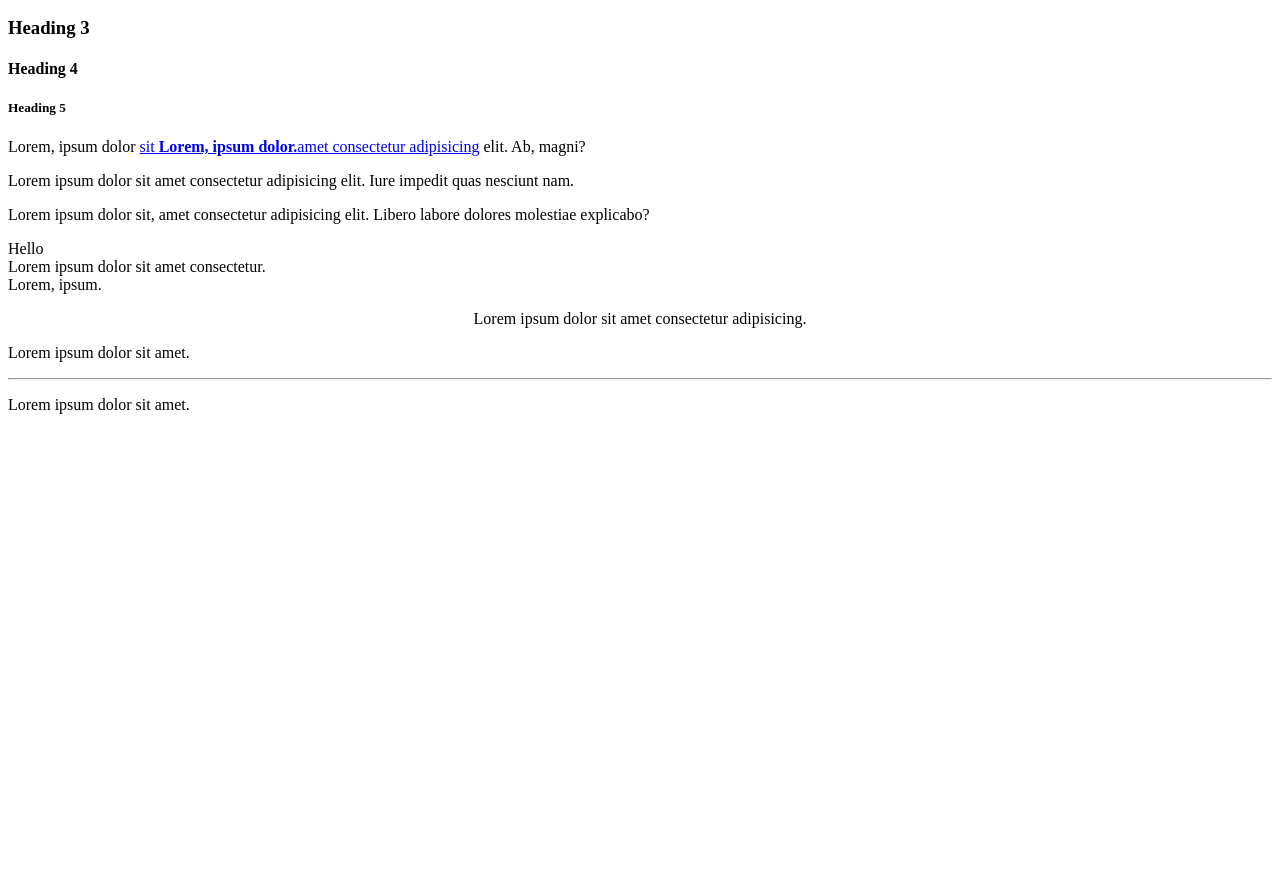
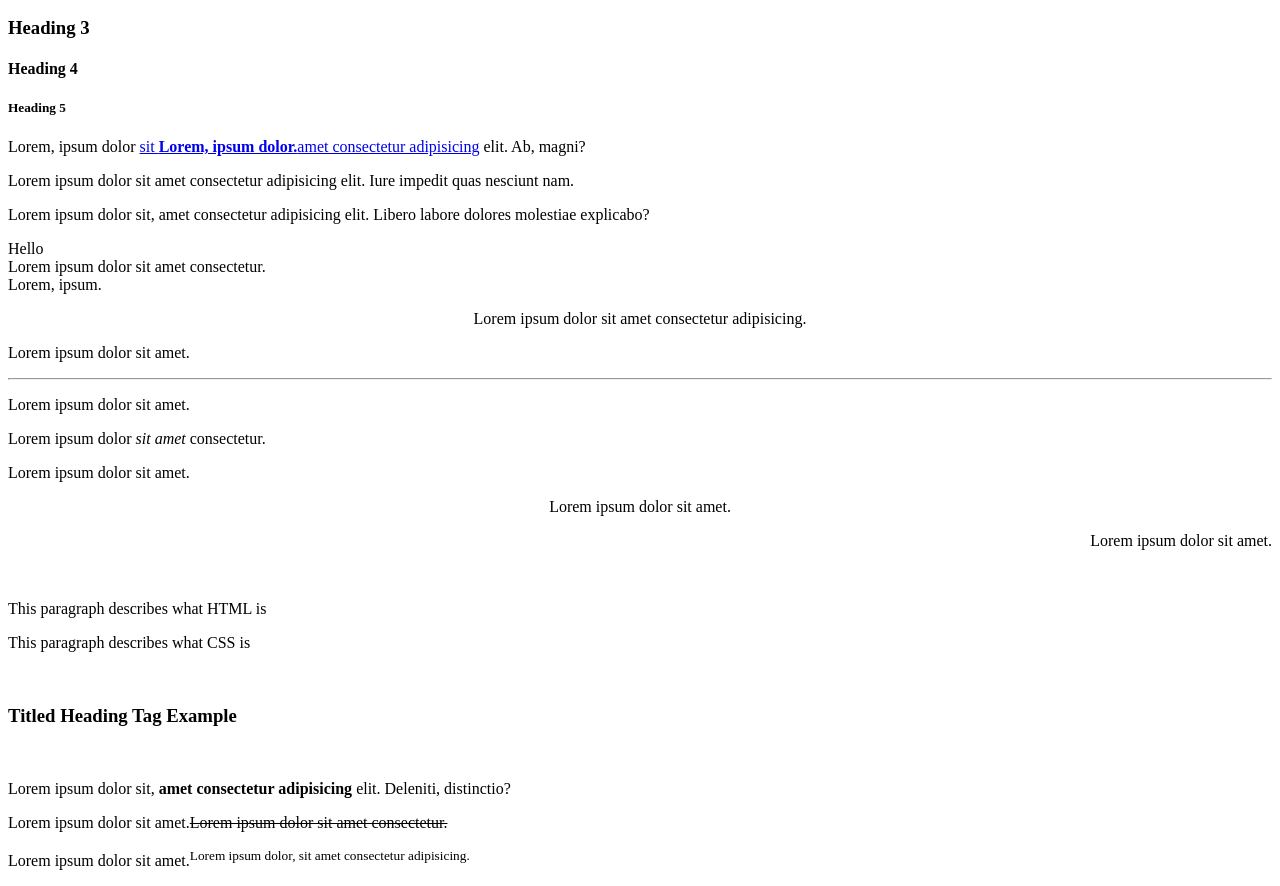
Before and after one commit to shawere/repository, a plain HTML site: page index.html in a window 1280 px wide. Shown: the part 110-996 px from the top of the page. Before the commit the page ends 800 px from the top, so only its background shows below. Drawn offline with Linux system fonts and the light colour scheme.

Commit message:
Commit 3

```diff
--- a/index.html
+++ b/index.html
@@ -36,4 +36,28 @@
     <p>Lorem ipsum dolor sit amet.</p>
 
 
+        <!--Nested Elements. HTML Element inside another HTML element-->
+        <p>Lorem ipsum dolor <i>sit amet</i> consectetur.</p>
+
+        <!-- HTML Attributes-->
+        <p align="left">Lorem ipsum dolor sit amet.</p>
+        <p align="center">Lorem ipsum dolor sit amet.</p>
+        <p align="right">Lorem ipsum dolor sit amet.</p>
+        <br/>
+
+        <!--id attribute. Used to distinguish between elements that have the same name-->
+        <p id="html">This paragraph describes what HTML is</p>
+        <p id="css">This paragraph describes what CSS is</p>
+        <br/>
+
+        <!--title attribute. Gives a suggested title for the HTML element-->
+        <h3 title="Hello HTML">Titled Heading Tag Example</h3>
+        <br/>
+
+        <!--Bold text-->
+        <p>Lorem ipsum dolor sit, <strong>amet consectetur adipisicing</strong> elit. Deleniti, distinctio?</p>
+        <!--Strike text-->
+        <p>Lorem ipsum dolor sit amet.<strike>Lorem ipsum dolor sit amet consectetur.</strike></p>
+        <!--Superscript-->
+        <p>Lorem ipsum dolor sit amet.<sup>Lorem ipsum dolor, sit amet consectetur adipisicing.</sup></p>
 </html>
```
